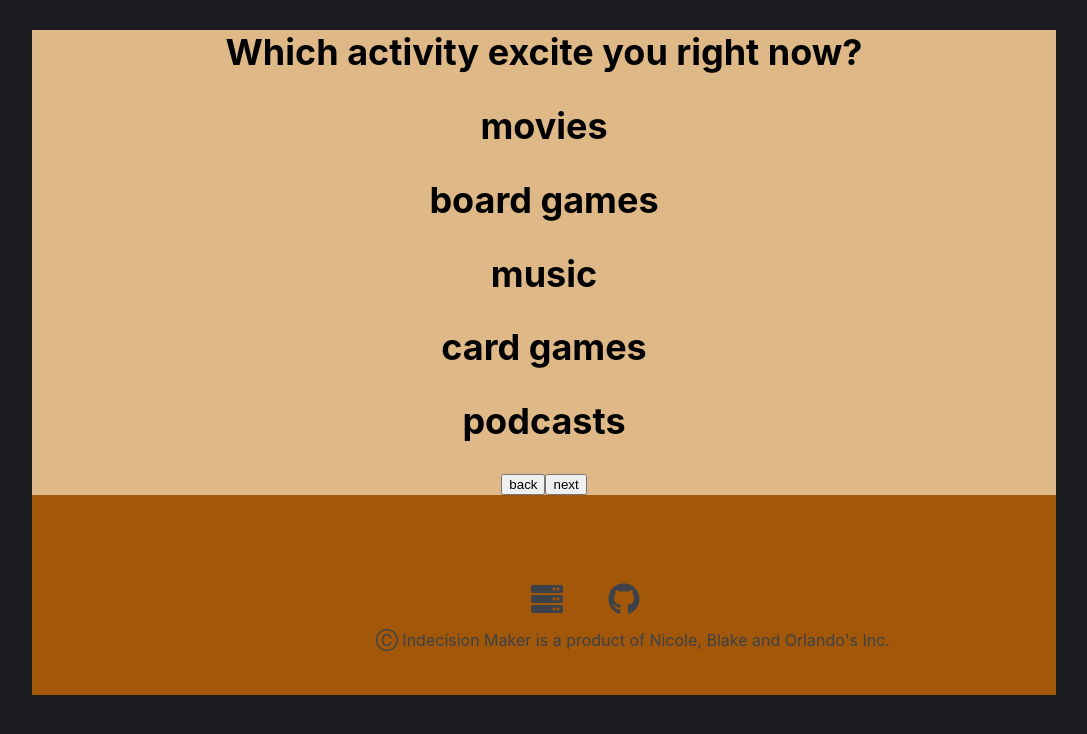
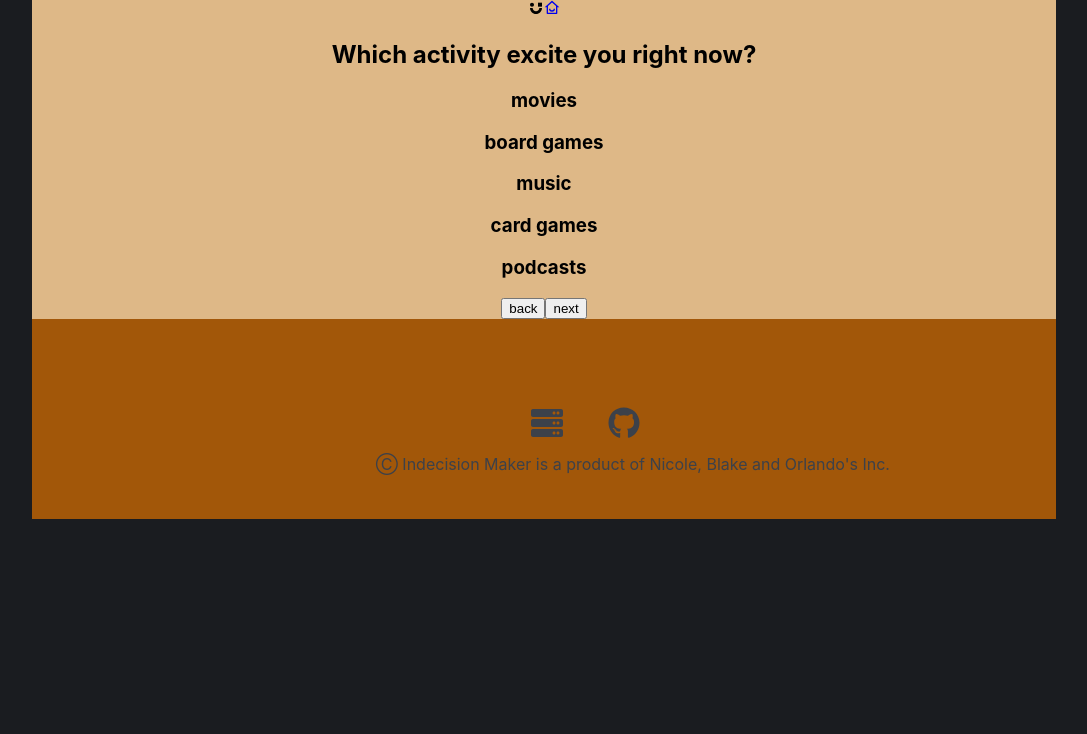
Before and after one commit to nicolegooden/indecision-maker, a React (Create React App) app: page /form in a window 1280 px wide. Shown: the top 734 px of the page, without its empty margins (96-1183 px from the left). Built offline with nearby package versions, Linux system fonts and the light colour scheme.

Commit message:
Add components and change class names

```diff
--- a/src/Components/Form/Form.js
+++ b/src/Components/Form/Form.js
@@ -1,7 +1,9 @@
 import React, { Component } from 'react';
 import { questionSet } from './questions'
 import './Form.scss';
-
+import { RiHomeSmileLine } from "react-icons/ri";
+import { Link } from 'react-router-dom';
+import { CgUserlane } from "react-icons/cg";
 export class Form extends Component {
   constructor(props) {
     super(props)
@@ -44,17 +46,21 @@ export class Form extends Component {
 
   determinePrompt = (index, data) => {
     return (
-        <article className='question-with-choices'>
-          <h2 className='single-question'>{data[index].question}</h2>
-          <div>
+        <article className='form-container'>
+          <h2 className='question'>{data[index].question}</h2>
+          <div className='possible-answers'>
             {data[index].choices.map((choice, i) => {
-              return <h2
-                key={i}
-                id={data[index].answerType}
-                onClick={this.updateCurrentAnswers}
-                value={choice}
-                className='choice'>{choice}
-                </h2>
+              return (
+                <div className='choice'>
+                  <h3
+                  key={i}
+                  id={data[index].answerType}
+                  onClick={this.updateCurrentAnswers}
+                  value={choice}
+                  className='option'>{choice}
+                  </h3>
+                </div>
+                )
             })}
           </div>
         </article>
@@ -104,10 +110,24 @@ export class Form extends Component {
   render() {
     return (
       <form className='question-form'>
-         <h2 className='question'>{this.showQuestion()}</h2>
-         {this.showCurrentAnswers()}
+
+        <div className="bar-menu">
+          <CgUserlane className="logo"/>
+          <Link to='/'>
+            <RiHomeSmileLine className="logo"/>
+          </Link>
+        </div>
+
+        <div className="form-container">
+          {this.showQuestion()}
+          {this.showCurrentAnswers()}
+        </div>
+
+        <div className="form-controls">
          <button className='back-button form-button'>back</button>
          {this.determineNextOrSubmit()}
+        </div>
+
       </form>
     )
   }
```
